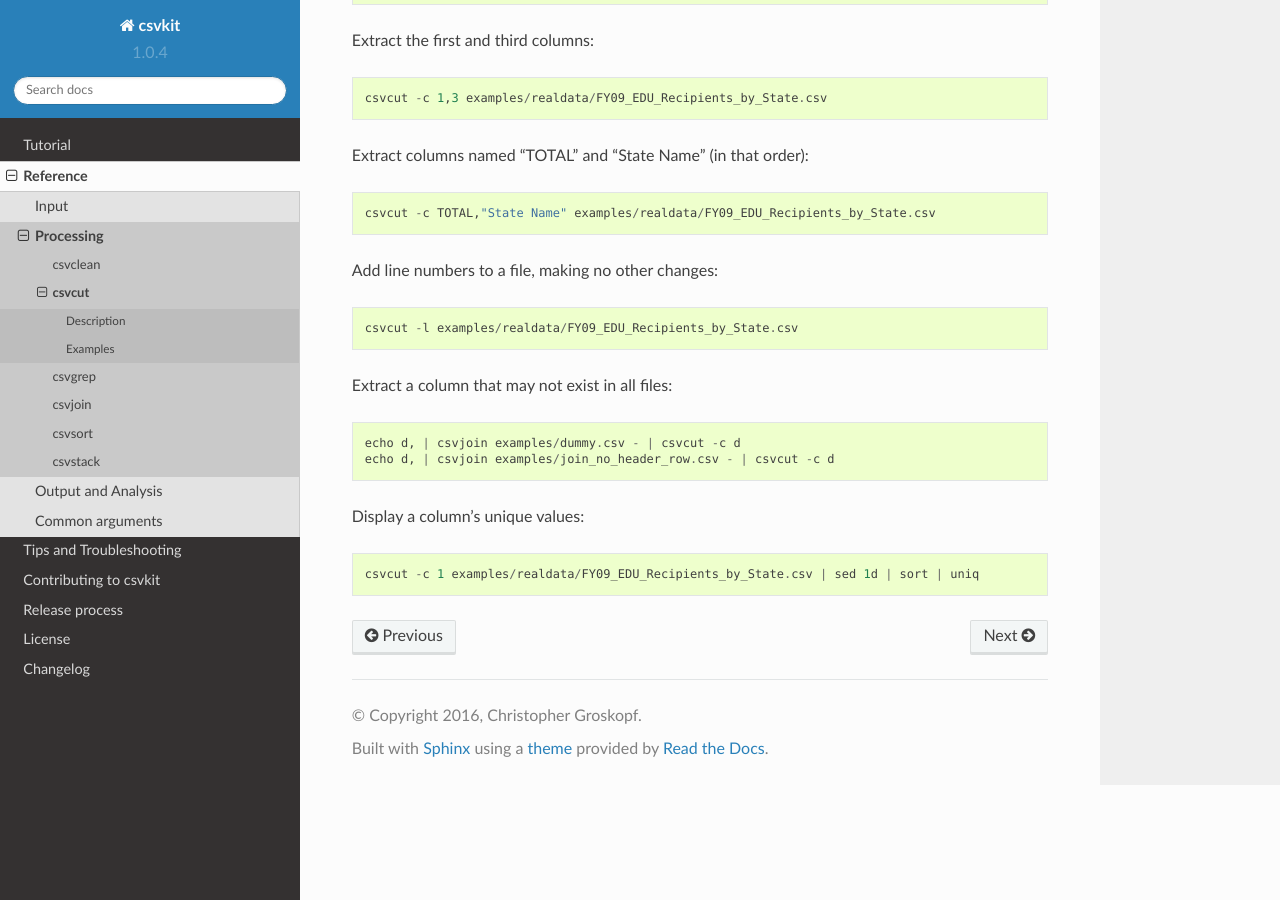
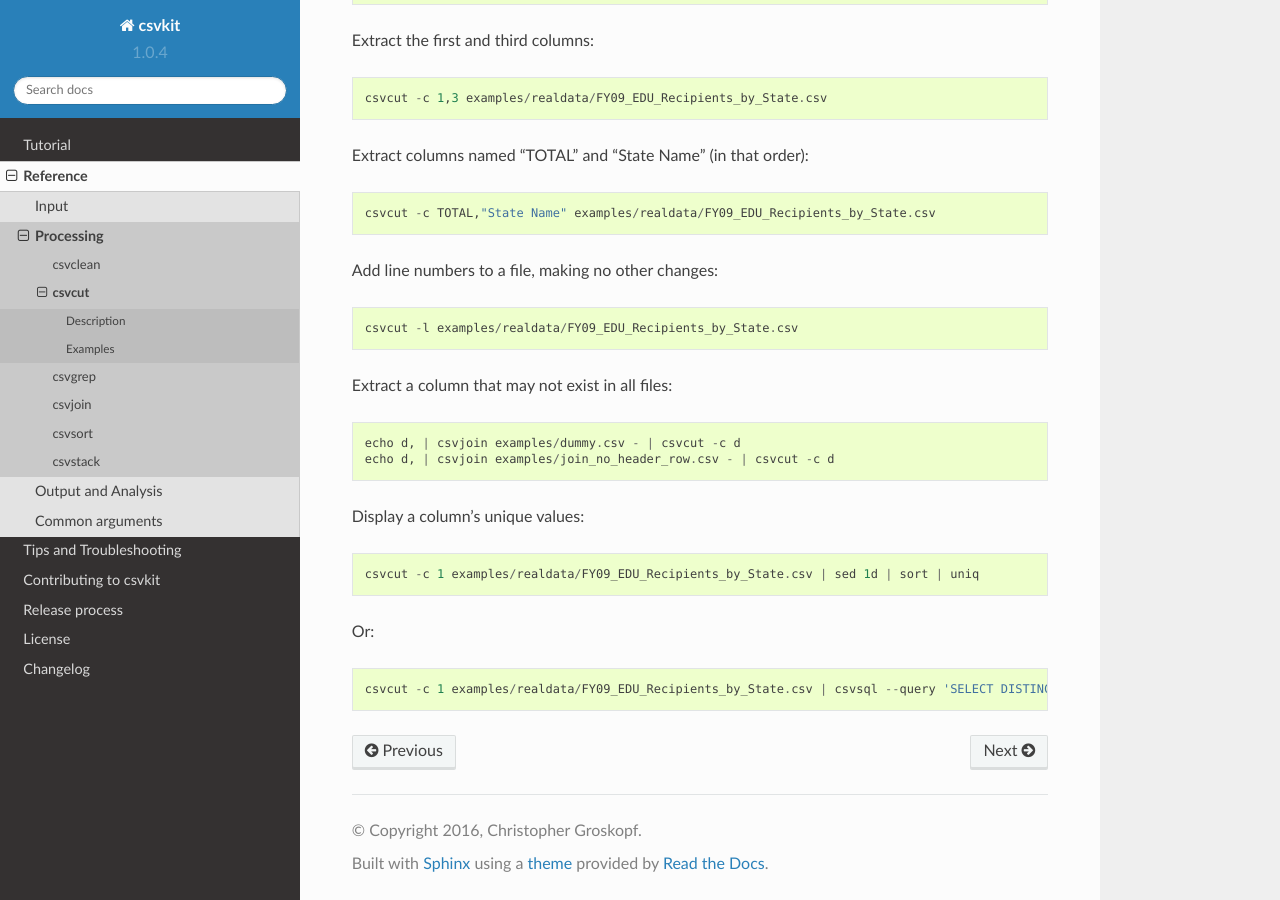
Before and after one commit to wireservice/csvkit, a Sphinx documentation site: the page built from docs/scripts/csvcut.rst, in a window 1280 px wide and 900 px high, scrolled down 1618 px. Built offline with Sphinx 7.4.7 and the Read the Docs theme 2.0.0, drawn with Linux system fonts in a browser that asks for light colours.

Commit message:
Add example related to #996

```diff
--- a/docs/scripts/csvcut.rst
+++ b/docs/scripts/csvcut.rst
@@ -95,3 +95,7 @@ Extract a column that may not exist in all files::
 Display a column's unique values::
 
     csvcut -c 1 examples/realdata/FY09_EDU_Recipients_by_State.csv | sed 1d | sort | uniq
+
+Or::
+
+    csvcut -c 1 examples/realdata/FY09_EDU_Recipients_by_State.csv | csvsql --query 'SELECT DISTINCT("State Name") FROM stdin'
```
